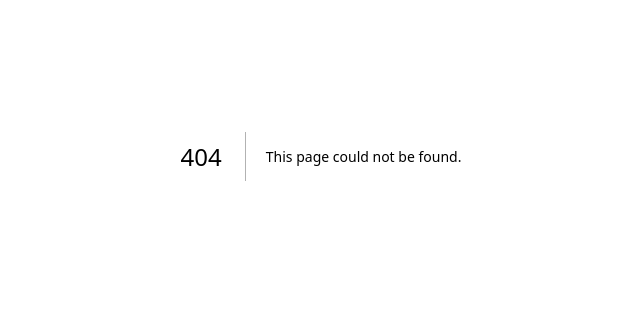
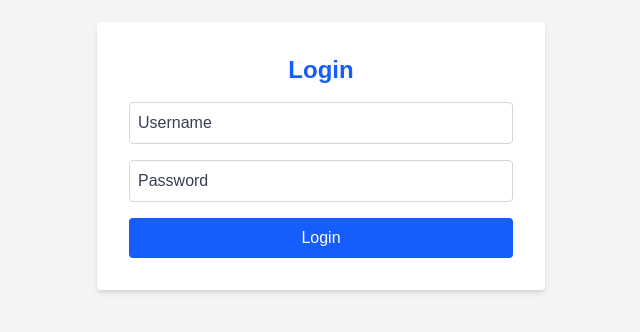
Before and after one commit to banjomaryam17/socialmediaAPP, a Next.js app: page /login in a window 1280 px wide. Before the commit this address had no page. Shown: the part 244-576 px from the top of the page, without its empty margins (319-959 px from the left). Built offline with nearby package versions, Linux system fonts and the light colour scheme.

Commit message:
login and sign up changes

```diff
--- /dev/null
+++ b/app/api/auth/login/route.ts
@@ -0,0 +1,32 @@
+import { NextRequest, NextResponse } from 'next/server'
+import pool from '@/lib/db'
+
+export async function POST(req: NextRequest) {
+  const client = await pool.connect()
+
+  try {
+    const { username, password } = await req.json()
+    const bcrypt = await import('bcrypt')
+
+    const result = await client.query('SELECT * FROM users WHERE username = $1', [username])
+    const user = result.rows[0]
+
+    if (!user) {
+      return NextResponse.json({ error: 'User not found' }, { status: 404 })
+    }
+
+    const isMatch = await bcrypt.compare(password, user.password)
+
+    if (!isMatch) {
+      return NextResponse.json({ error: 'Invalid password' }, { status: 401 })
+    }
+
+    // Optional: set a session/cookie here later
+    return NextResponse.json({ message: 'Login successful', user }, { status: 200 })
+  } catch (err: any) {
+    console.error('❌ Login error:', err.message)
+    return NextResponse.json({ error: 'Something went wrong' }, { status: 500 })
+  } finally {
+    client.release()
+  }
+}
--- /dev/null
+++ b/app/api/auth/signup/route.ts
@@ -0,0 +1,35 @@
+import { NextRequest, NextResponse } from 'next/server'
+import pool from '@/lib/db'
+
+export async function POST(req: NextRequest) {
+  console.log('📥 Incoming signup request')  // ✅ Add this line here
+
+  const client = await pool.connect()
+
+  try {
+    const body = await req.json()
+    const { username, password, firstName, lastName, avatarUrl } = body
+
+    const bcrypt = await import('bcrypt') // ✅ Safe with Webpack
+
+    const userCheck = await client.query('SELECT * FROM users WHERE username = $1', [username])
+    if (userCheck.rows.length > 0) {
+      return NextResponse.json({ error: 'User already exists' }, { status: 400 })
+    }
+
+    const hashedPassword = await bcrypt.hash(password, 10)
+
+    const result = await client.query(
+      'INSERT INTO users (username, password, first_name, last_name, avatar_url) VALUES ($1, $2, $3, $4, $5) RETURNING *',
+      [username, hashedPassword, firstName, lastName, avatarUrl]
+    )
+
+    return NextResponse.json({ message: 'User created', user: result.rows[0] }, { status: 201 })
+
+  } catch (error: any) {
+    console.error('❌ Signup error:', error.message)
+    return NextResponse.json({ error: error.message || 'Something went wrong' }, { status: 500 })
+  } finally {
+    client.release()
+  }
+}
--- /dev/null
+++ b/app/login/page.tsx
@@ -0,0 +1,64 @@
+'use client'
+
+import { useState } from 'react'
+
+interface LoginForm {
+  username: string
+  password: string
+}
+
+export default function LoginPage() {
+  const [form, setForm] = useState<LoginForm>({ username: '', password: '' })
+
+  const handleChange = (e: React.ChangeEvent<HTMLInputElement>) => {
+    setForm({ ...form, [e.target.name]: e.target.value })
+  }
+
+  const handleSubmit = async (e: React.FormEvent) => {
+    e.preventDefault()
+
+    try {
+      const res = await fetch('/api/auth/login', {
+        method: 'POST',
+        headers: { 'Content-Type': 'application/json' },
+        body: JSON.stringify(form)
+      })
+
+      const text = await res.text()
+      const data = text ? JSON.parse(text) : {}
+
+      if (!res.ok) throw new Error(data.error || 'Login failed')
+
+      alert('Login successful!')
+    } catch (err: any) {
+      alert(err.message || 'Something went wrong')
+    }
+  }
+
+  return (
+    <div className="min-h-screen flex items-center justify-center bg-gray-100">
+      <form onSubmit={handleSubmit} className="bg-white p-8 rounded shadow-md w-full max-w-md space-y-4">
+        <h2 className="text-2xl font-bold text-center text-blue-600">Login</h2>
+        <input
+          type="text"
+          name="username"
+          placeholder="Username"
+          value={form.username}
+          onChange={handleChange}
+          className="border border-gray-300 p-2 w-full rounded placeholder-gray-700 text-gray-900"
+        />
+        <input
+          type="password"
+          name="password"
+          placeholder="Password"
+          value={form.password}
+          onChange={handleChange}
+          className="border border-gray-300 p-2 w-full rounded placeholder-gray-700 text-gray-900"
+        />
+        <button type="submit" className="w-full bg-blue-600 text-white py-2 rounded hover:bg-blue-700">
+          Login
+        </button>
+      </form>
+    </div>
+  )
+}
--- a/app/signup/page.tsx
+++ b/app/signup/page.tsx
@@ -25,18 +25,29 @@ export default function SignupPage() {
 
   const handleSubmit = async (e: React.FormEvent) => {
     e.preventDefault()
-    const res = await fetch('/api/auth/signup', {
-      method: 'POST',
-      headers: { 'Content-Type': 'application/json' },
-      body: JSON.stringify(form)
-    })
-    const data = await res.json()
-    if (res.ok) {
+
+    try {
+      const res = await fetch('/api/auth/signup', {
+        method: 'POST',
+        headers: { 'Content-Type': 'application/json' },
+        body: JSON.stringify(form)
+      })
+
+      const text = await res.text()
+      const data = text ? JSON.parse(text) : {}
+
+      console.log('🔍 Response status:', res.status)
+      console.log('🧾 Response body:', data)
+
+      if (!res.ok) throw new Error(data.error || 'Signup failed')
+
       alert('Signup successful!')
-    } else {
-      alert(data.error || 'Signup failed')
+    } catch (err: any) {
+      console.error('❌ Signup error:', err)
+      alert(err.message || 'Something went wrong')
     }
   }
+
 
   return (
     <div className="min-h-screen flex items-center justify-center bg-gray-100">
@@ -50,7 +61,7 @@ export default function SignupPage() {
             placeholder={field}
             value={(form as any)[field]}
             onChange={handleChange}
-            className="border border-gray-300 p-2 w-full rounded"
+            className="border border-gray-300 p-2 w-full rounded placeholder-gray-700 text-gray-900"
           />
         ))}
         <button type="submit" className="w-full bg-blue-600 text-white py-2 rounded hover:bg-blue-700">
--- /dev/null
+++ b/lib/db.ts
@@ -0,0 +1,7 @@
+import { Pool } from 'pg'
+
+const pool = new Pool({
+  connectionString: process.env.DATABASE_URL,
+})
+
+export default pool
--- a/package.json
+++ b/package.json
@@ -9,14 +9,18 @@
     "lint": "next lint"
   },
   "dependencies": {
+    "bcrypt": "^6.0.0",
     "next": "15.4.4",
+    "pg": "^8.16.3",
     "react": "19.1.0",
     "react-dom": "19.1.0"
   },
   "devDependencies": {
     "@eslint/eslintrc": "^3",
     "@tailwindcss/postcss": "^4",
+    "@types/bcrypt": "^6.0.0",
     "@types/node": "^20",
+    "@types/pg": "^8.15.4",
     "@types/react": "^19",
     "@types/react-dom": "^19",
     "autoprefixer": "^10.4.21",
```
Also changed, not shown: 1 other file (tests, documents, lock files or other folders).
